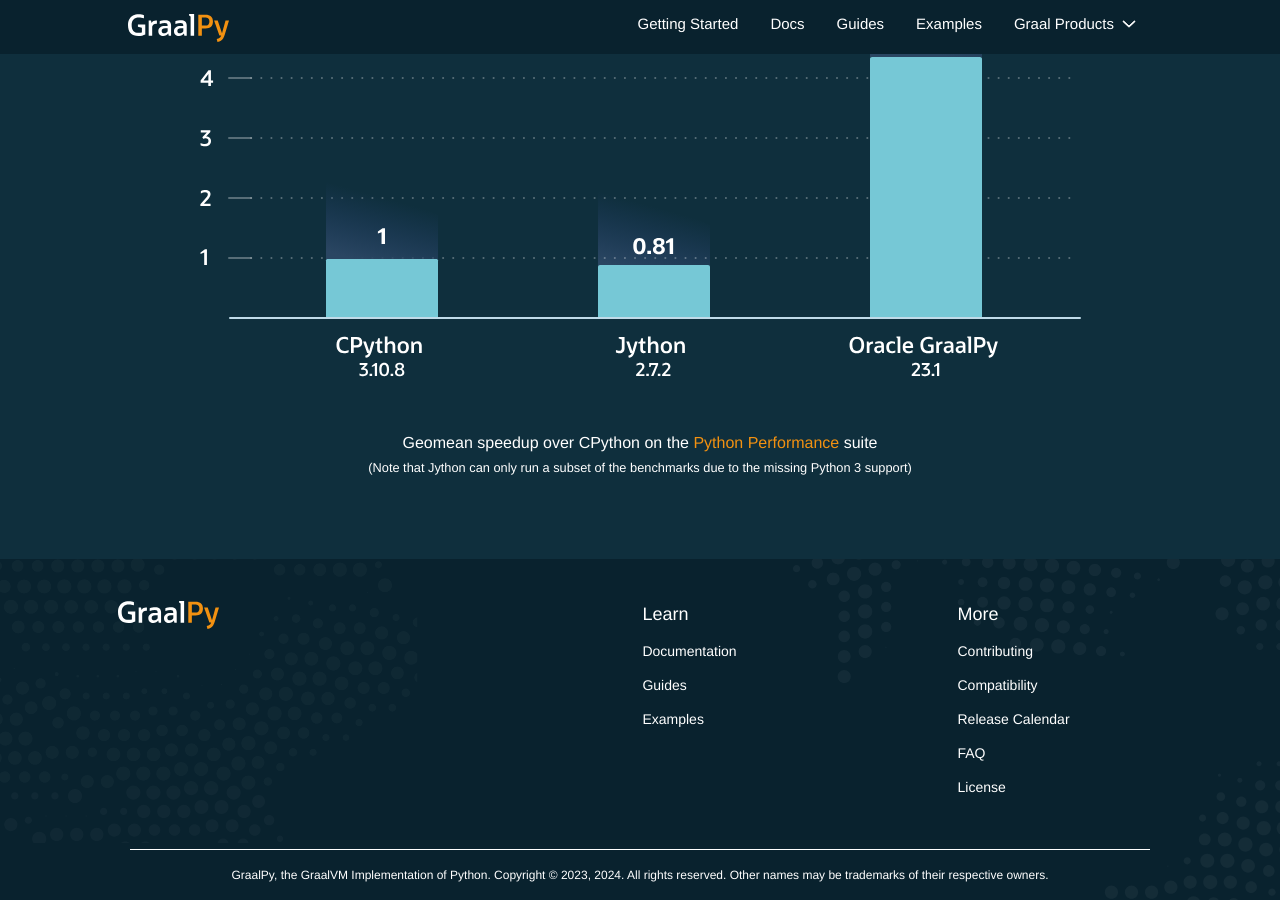
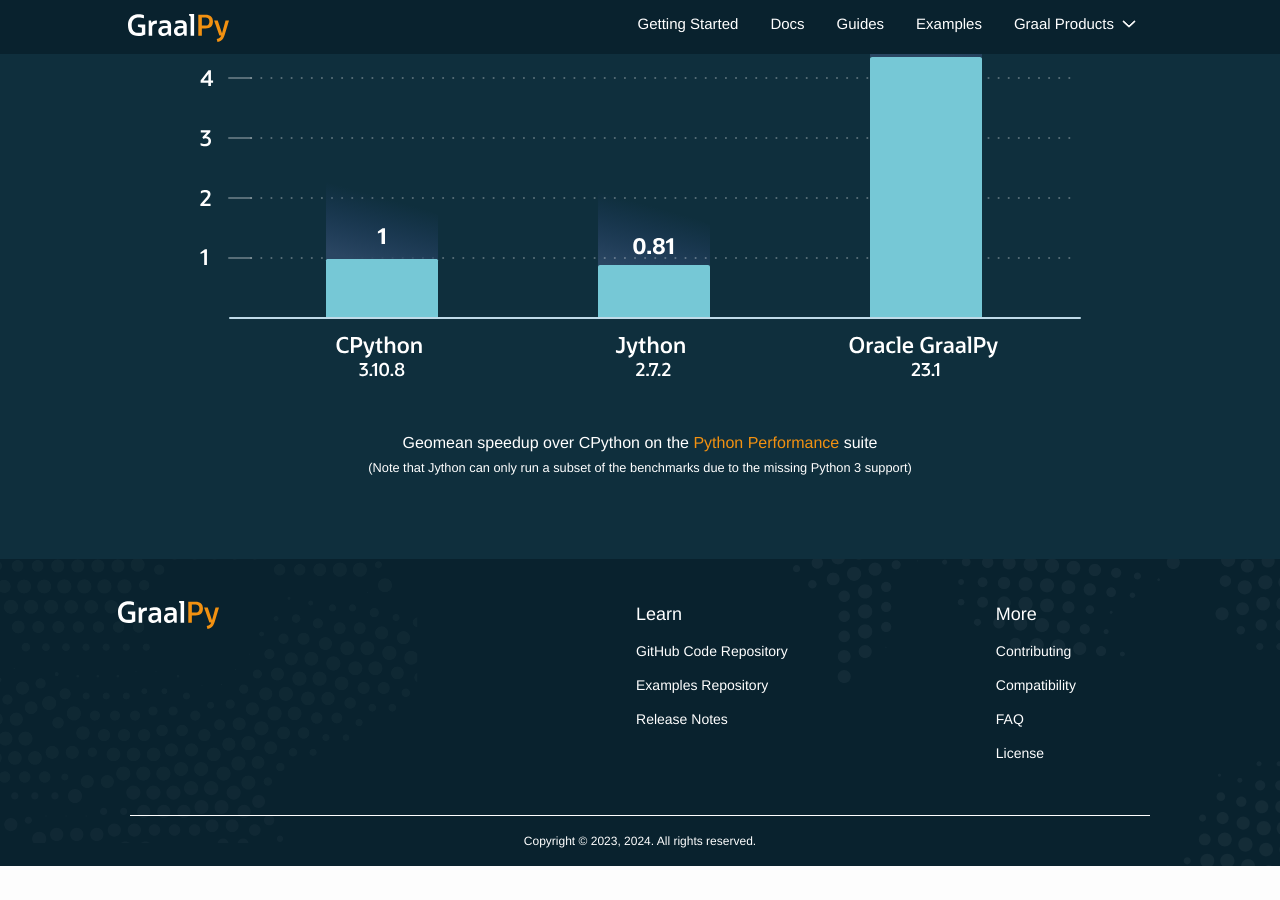
Before and after one commit to Y-Shcheholskyy/graalpy.github.io, a Jekyll site: the page built from index.md, in a window 1280 px wide and 900 px high, scrolled down 1244 px. Built offline with Jekyll 4.4.1, drawn with Linux system fonts in a browser that asks for light colours; after the commit the page ends 2110 px from its top, so only the background shows below that.

Commit message:
Update footer

```diff
--- a/_includes/footer.html
+++ b/_includes/footer.html
@@ -42,9 +42,9 @@
               <h6 class="title-footer" onclick="fadeInAndOut(this)">Learn</h6>
               <div class="grow">
                 <ul class="footer-list">
-                  <li class="footer-list__item"><a href="{{ '/reference/' | relative_url }}">Documentation</a></li>
-                  <li class="footer-list__item"><a href="{{ '/guides/' | relative_url }}">Guides</a></li>
-                  <li class="footer-list__item"><a href="{{ '/examples/' | relative_url }}">Examples</a></li>
+                  <li class="footer-list__item"><a href="{{ '/reference/' | relative_url }}">GitHub Code Repository</a></li>
+                  <li class="footer-list__item"><a href="{{ '/guides/' | relative_url }}">Examples Repository</a></li>
+                  <li class="footer-list__item"><a href="#">Release Notes</a></li>
                 </ul>
               </div>
             </div>
@@ -54,7 +54,6 @@
                 <ul class="footer-list">
                   <li class="footer-list__item"><a href="#">Contributing</a></li>
                   <li class="footer-list__item"><a href="#">Compatibility</a></li>
-                  <li class="footer-list__item"><a href="#">Release Calendar</a></li>
                   <li class="footer-list__item"><a href="#">FAQ</a></li>
                   <li class="footer-list__item"><a href="#">License</a></li>
                 </ul>
@@ -67,9 +66,7 @@
           <div class="row">
             <div class="col-sm-12">
               <p class="copyright">
-                GraalPy, the GraalVM Implementation of Python.
-                Copyright © 2023, 2024. All rights reserved. Other names may be trademarks of their respective owners.
-              </p>
+                Copyright © 2023, 2024. All rights reserved.
             </div>
           </div>
 
```
